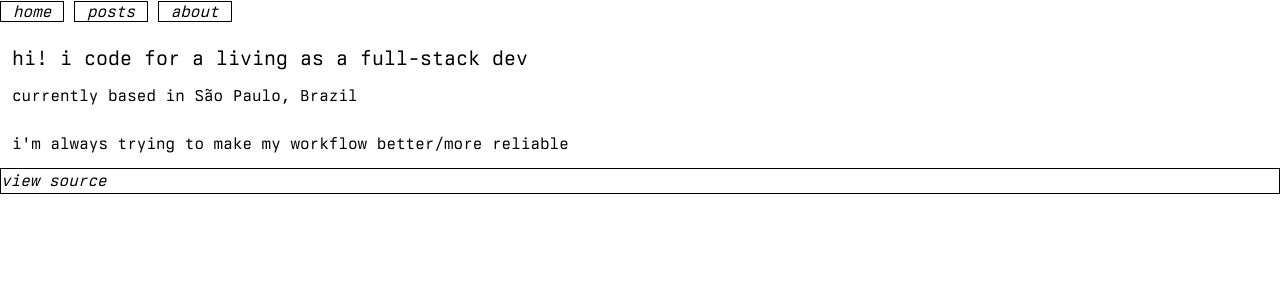
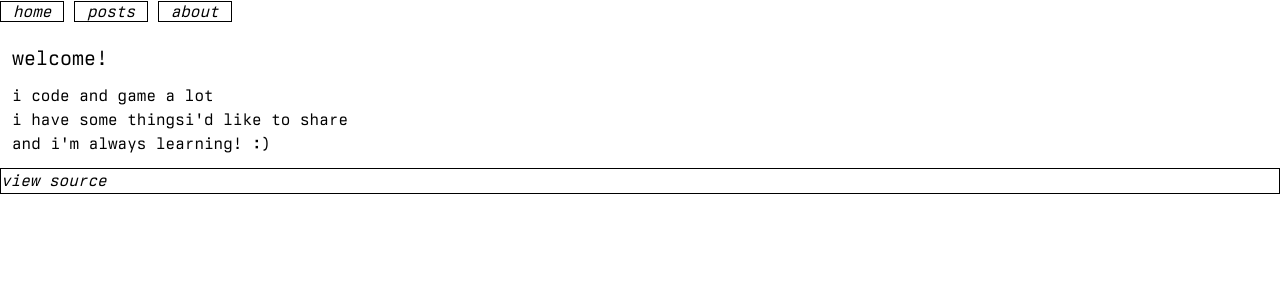
Before and after one commit to gusluchetti/portfolio, a SvelteKit app: page / in a window 1280 px wide. Shown: the top 300 px of the page. Built offline with nearby package versions, Linux system fonts and the light colour scheme.

Commit message:
wip: figuring out landing page

```diff
--- a/src/routes/+page.svelte
+++ b/src/routes/+page.svelte
@@ -3,7 +3,7 @@
 	<meta name="description" content="a collection of all blog posts i've made so far" />
 </svelte:head>
 
-<h2>hi! i code for a living as a full-stack dev</h2>
-<p>currently based in São Paulo, Brazil</p>
-<br />
-<p>i'm always trying to make my workflow better/more reliable</p>
+<h2>welcome!</h2>
+<p>i code and game a lot</p>
+<p>i have <a href="/blog">some things</a>i'd like to share</p>
+<p>and i'm always learning! :)</p>
```
